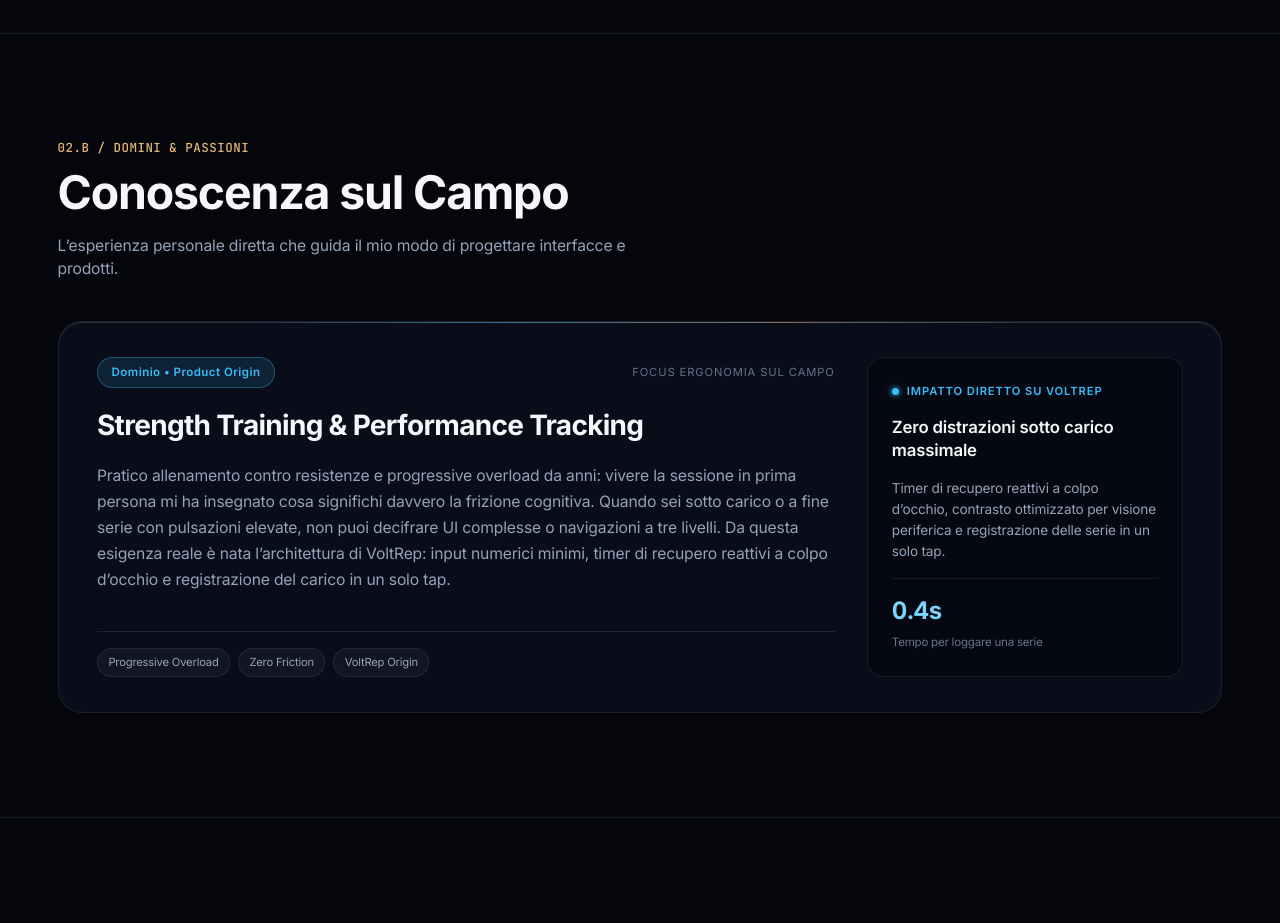
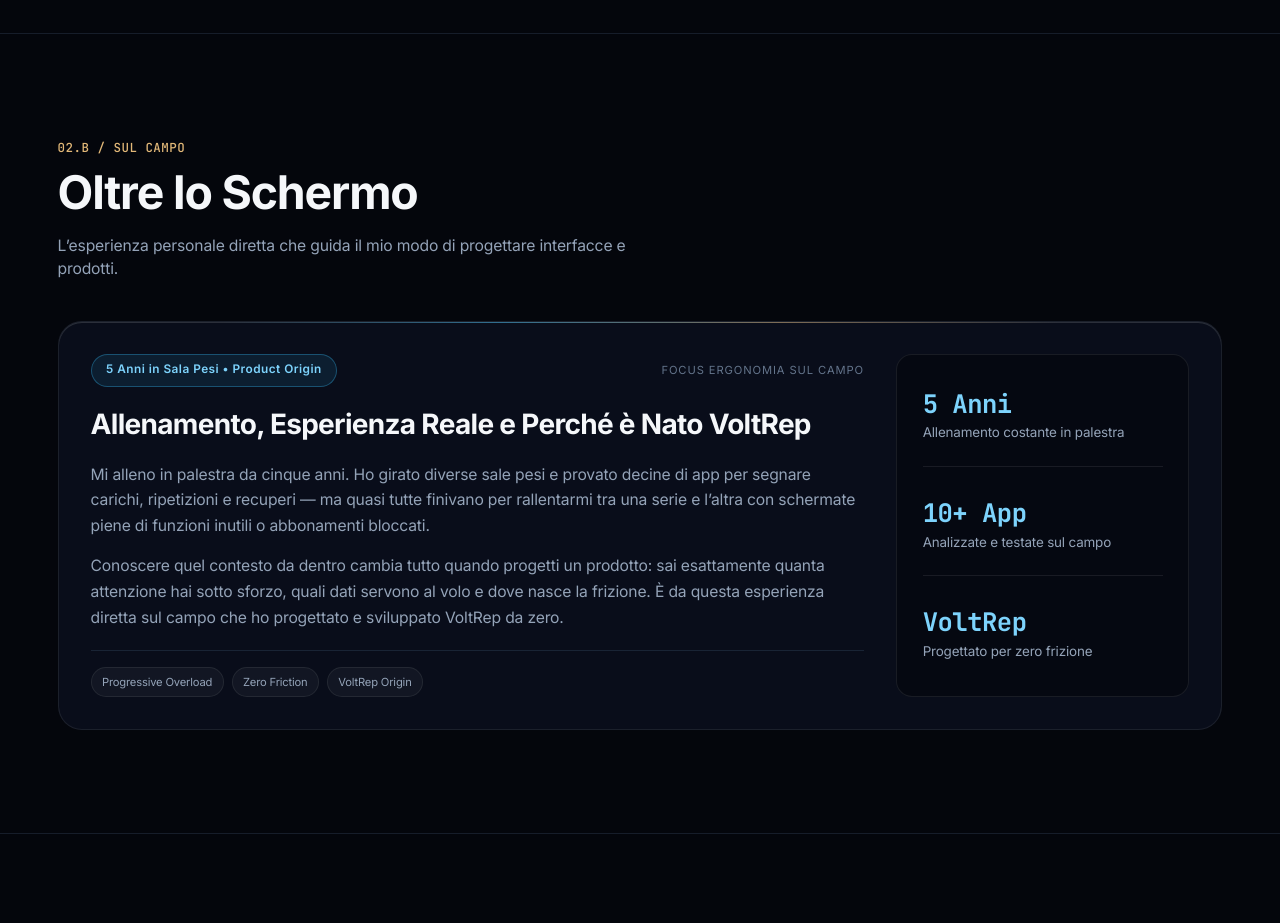
Before and after one commit to SamuelTavonatti/portfolio-preview, a Vue app: page / in a window 1280 px wide. Shown: the part 2600-3523 px from the top of the page. Built offline with nearby package versions, Linux system fonts and the light colour scheme.

Commit message:
feat(home): rewrite personal domain card with authentic 5-year gym & VoltRep origin copy

```diff
--- a/src/data/profile.js
+++ b/src/data/profile.js
@@ -59,31 +59,49 @@ export const profileData = {
   domains: {
     header: {
       it: {
-        kicker: '02.B / Domini & Passioni',
-        title: 'Conoscenza sul Campo',
+        kicker: '02.B / Sul Campo',
+        title: 'Oltre lo Schermo',
         subtitle: 'L’esperienza personale diretta che guida il mio modo di progettare interfacce e prodotti.',
       },
       en: {
-        kicker: '02.B / Domains & Passions',
-        title: 'Domain Knowledge',
+        kicker: '02.B / Field Experience',
+        title: 'Beyond the Screen',
         subtitle: 'Personal domain experience that directly informs how I architect interfaces and digital products.',
       },
     },
     item: {
       id: 'strength',
       badge: {
-        it: 'Dominio • Product Origin',
-        en: 'Domain • Product Origin',
+        it: '5 Anni in Sala Pesi • Product Origin',
+        en: '5 Years in the Gym • Product Origin',
       },
       title: {
-        it: 'Strength Training & Performance Tracking',
-        en: 'Strength Training & Performance Tracking',
+        it: 'Allenamento, Esperienza Reale e Perché è Nato VoltRep',
+        en: 'Training, Real-World Experience & Why I Built VoltRep',
       },
-      body: {
-        it: 'Pratico allenamento contro resistenze e progressive overload da anni: vivere la sessione in prima persona mi ha insegnato cosa significhi davvero la frizione cognitiva. Quando sei sotto carico o a fine serie con pulsazioni elevate, non puoi decifrare UI complesse o navigazioni a tre livelli. Da questa esigenza reale è nata l’architettura di VoltRep: input numerici minimi, timer di recupero reattivi a colpo d’occhio e registrazione del carico in un solo tap.',
-        en: 'Practicing progressive overload and strength training for years gave me firsthand exposure to cognitive friction under physical strain. Mid-set with elevated heart rates, athletes cannot decipher multi-level navigation or cluttered tables. This authentic domain problem directly shaped VoltRep: single-tap set logging, glanceable rest timers, and zero-distraction telemetry designed for extreme fatigue.',
+      paragraphs: {
+        it: [
+          'Mi alleno in palestra da cinque anni. Ho girato diverse sale pesi e provato decine di app per segnare carichi, ripetizioni e recuperi — ma quasi tutte finivano per rallentarmi tra una serie e l’altra con schermate piene di funzioni inutili o abbonamenti bloccati.',
+          'Conoscere quel contesto da dentro cambia tutto quando progetti un prodotto: sai esattamente quanta attenzione hai sotto sforzo, quali dati servono al volo e dove nasce la frizione. È da questa esperienza diretta sul campo che ho progettato e sviluppato VoltRep da zero.',
+        ],
+        en: [
+          'I have been training in the gym for five years. I have trained across different gyms and tested dozens of apps to log weights, reps, and rest times — yet almost all of them slowed me down between sets with cluttered screens or paywalled history.',
+          'Knowing a domain from the inside changes how you design for it: you understand how little cognitive bandwidth you have mid-workout, which numbers matter at a glance, and where friction happens. That firsthand experience is why I designed and built VoltRep from scratch.',
+        ],
       },
       tags: ['Progressive Overload', 'Zero Friction', 'VoltRep Origin'],
+      stats: {
+        it: [
+          { val: '5 Anni', lbl: 'Allenamento costante in palestra' },
+          { val: '10+ App', lbl: 'Analizzate e testate sul campo' },
+          { val: 'VoltRep', lbl: 'Progettato per zero frizione' },
+        ],
+        en: [
+          { val: '5 Years', lbl: 'Consistent strength training' },
+          { val: '10+ Apps', lbl: 'Tested & benchmarked in real sessions' },
+          { val: 'VoltRep', lbl: 'Built for zero-friction logging' },
+        ],
+      },
     },
   },
   skills: [
--- a/src/views/HomeView.vue
+++ b/src/views/HomeView.vue
@@ -76,7 +76,15 @@ useScrollReveal()
                 <span class="dec-kicker mono">{{ lang === 'it' ? 'FOCUS ERGONOMIA SUL CAMPO' : 'FIELD ERGONOMICS FOCUS' }}</span>
               </div>
               <h3 class="dec-title">{{ profileData.domains.item.title[lang] }}</h3>
-              <p class="dec-body">{{ profileData.domains.item.body[lang] }}</p>
+              <div class="dec-paragraphs">
+                <p
+                  v-for="(p, pIdx) in profileData.domains.item.paragraphs[lang]"
+                  :key="pIdx"
+                  class="dec-body"
+                >
+                  {{ p }}
+                </p>
+              </div>
               <div class="dec-tags">
                 <span v-for="tag in profileData.domains.item.tags" :key="tag" class="domain-tag mono">{{ tag }}</span>
               </div>
@@ -84,23 +92,15 @@ useScrollReveal()
 
             <aside class="dec-sidebar">
               <div class="dec-sidebar-inner">
-                <div class="dec-origin-top">
-                  <span class="dec-origin-dot" aria-hidden="true"></span>
-                  <span class="dec-origin-label mono">{{ lang === 'it' ? 'IMPATTO DIRETTO SU VOLTREP' : 'DIRECT IMPACT ON VOLTREP' }}</span>
-                </div>
-                <h4 class="dec-origin-heading">
-                  {{ lang === 'it' ? 'Zero distrazioni sotto carico massimale' : 'Zero distraction under maximal load' }}
-                </h4>
-                <p class="dec-origin-desc">
-                  {{
-                    lang === 'it'
-                      ? 'Timer di recupero reattivi a colpo d’occhio, contrasto ottimizzato per visione periferica e registrazione delle serie in un solo tap.'
-                      : 'Glanceable rest timers, peripheral contrast optimization, and single-tap set logging engineered for extreme fatigue.'
-                  }}
-                </p>
-                <div class="dec-origin-metric mono tabular-nums">
-                  <span class="metric-val">0.4s</span>
-                  <span class="metric-lbl">{{ lang === 'it' ? 'Tempo per loggare una serie' : 'Time to log a set' }}</span>
+                <div class="dec-proof-stack">
+                  <div
+                    v-for="(stat, sIdx) in profileData.domains.item.stats[lang]"
+                    :key="sIdx"
+                    class="dec-proof-row"
+                  >
+                    <span class="proof-val tabular-nums">{{ stat.val }}</span>
+                    <span class="proof-lbl">{{ stat.lbl }}</span>
+                  </div>
                 </div>
               </div>
             </aside>
@@ -460,7 +460,7 @@ useScrollReveal()
 }
 
 .domain-editorial-card {
-  padding: 2.2rem 2.4rem;
+  padding: clamp(1.4rem, 2.5vw, 2.25rem);
   display: grid;
   grid-template-columns: 1fr;
   gap: 2rem;
@@ -478,7 +478,7 @@ useScrollReveal()
 
 @media (min-width: 860px) {
   .domain-editorial-card {
-    grid-template-columns: 1.4fr 0.6fr;
+    grid-template-columns: 1.45fr 0.55fr;
   }
 }
 
@@ -498,14 +498,14 @@ useScrollReveal()
 }
 
 .domain-badge {
-  font-size: 0.72rem;
+  font-size: 0.74rem;
   font-weight: 600;
   letter-spacing: 0.04em;
-  color: var(--accent-azure);
-  background: var(--accent-azure-soft);
-  border: 1px solid var(--accent-azure-border);
+  color: var(--accent-lumina-bright);
+  background: rgba(56, 189, 248, 0.1);
+  border: 1px solid rgba(56, 189, 248, 0.32);
   border-radius: 9999px;
-  padding: 0.32rem 0.85rem;
+  padding: 0.35rem 0.9rem;
 }
 
 .dec-kicker {
@@ -523,12 +523,18 @@ useScrollReveal()
   margin: 0;
 }
 
+.dec-paragraphs {
+  display: flex;
+  flex-direction: column;
+  gap: 0.85rem;
+  flex: 1;
+}
+
 .dec-body {
   font-size: 0.98rem;
   line-height: 1.65;
   color: var(--text-secondary);
   margin: 0;
-  flex: 1;
 }
 
 .dec-tags {
@@ -555,71 +561,57 @@ useScrollReveal()
 
 .dec-sidebar-inner {
   width: 100%;
-  padding: 1.5rem;
+  height: 100%;
+  padding: 1.5rem 1.6rem;
   border-radius: var(--radius-xl);
   background: rgba(4, 6, 12, 0.55);
   border: 1px solid rgba(255, 255, 255, 0.08);
   display: flex;
   flex-direction: column;
   justify-content: space-between;
-  gap: 1rem;
   box-sizing: border-box;
 }
 
-.dec-origin-top {
+.dec-proof-stack {
   display: flex;
-  align-items: center;
+  flex-direction: column;
+  justify-content: space-between;
+  height: 100%;
   gap: 0.5rem;
 }
 
-.dec-origin-dot {
-  width: 7px;
-  height: 7px;
-  border-radius: 50%;
-  background: var(--accent-azure);
-  box-shadow: 0 0 6px var(--accent-azure);
-}
-
-.dec-origin-label {
-  font-size: 0.7rem;
-  letter-spacing: 0.08em;
-  color: var(--accent-azure);
-  font-weight: 600;
-}
-
-.dec-origin-heading {
-  font-size: 1.05rem;
-  font-weight: 600;
-  color: var(--text-primary);
-  line-height: 1.35;
-  margin: 0;
-}
-
-.dec-origin-desc {
-  font-size: 0.85rem;
-  color: var(--text-secondary);
-  line-height: 1.55;
-  margin: 0;
+.dec-proof-row {
+  display: flex;
+  flex-direction: column;
+  justify-content: center;
+  gap: 0.25rem;
+  padding: 1rem 0;
+  border-bottom: 1px solid rgba(255, 255, 255, 0.08);
   flex: 1;
 }
 
-.dec-origin-metric {
-  padding-top: 0.75rem;
-  border-top: 1px solid rgba(255, 255, 255, 0.08);
-  display: flex;
-  flex-direction: column;
-  gap: 0.15rem;
+.dec-proof-row:first-child {
+  padding-top: 0.2rem;
 }
 
-.metric-val {
-  font-size: 1.5rem;
+.dec-proof-row:last-child {
+  padding-bottom: 0.2rem;
+  border-bottom: none;
+}
+
+.proof-val {
+  font-family: var(--font-mono);
+  font-size: clamp(1.4rem, 2vw, 1.7rem);
   font-weight: 700;
   color: var(--accent-lumina-bright);
+  letter-spacing: -0.02em;
+  line-height: 1.15;
 }
 
-.metric-lbl {
-  font-size: 0.72rem;
-  color: var(--text-tertiary);
+.proof-lbl {
+  font-size: 0.84rem;
+  color: var(--text-secondary);
+  line-height: 1.4;
 }
 
 @media (prefers-reduced-motion: reduce) {
```
